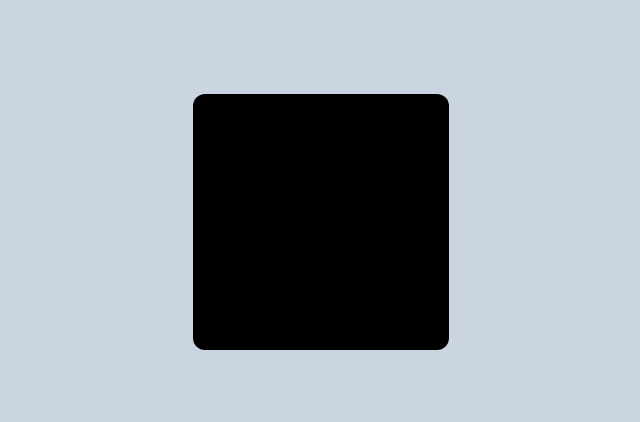
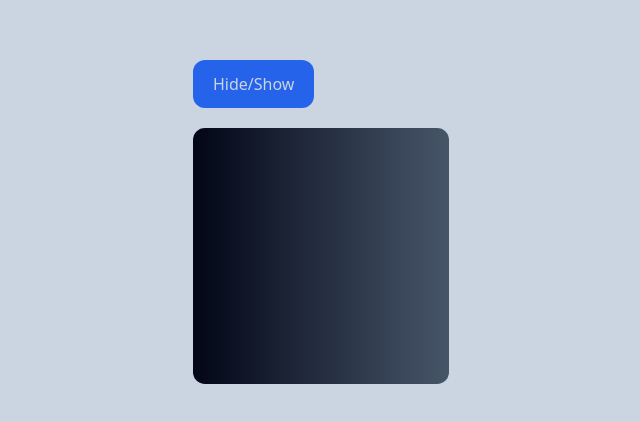
Before and after one commit to lukemelnik/framermotiontut, a React (Vite) app: page / in a window 1280 px wide. Shown: the part 178-600 px from the top of the page, without its empty margins (15-655 px from the left). Built offline with nearby package versions, Linux system fonts and the light colour scheme.

Commit message:
add hide/show button

```diff
--- a/src/components/basics-of-motion.tsx
+++ b/src/components/basics-of-motion.tsx
@@ -1,5 +1,25 @@
 import { motion } from "framer-motion";
+import { useState } from "react";
 
 export default function BasicsOfMotion() {
-  return <div className="bg-black w-64 h-64 rounded-xl"></div>;
+  const [isVisible, setIsVisible] = useState(true);
+  return (
+    <div>
+      <button
+        className="bg-blue-600 mb-5 text-slate-300 px-5 py-3 rounded-xl"
+        onClick={() => setIsVisible(!isVisible)}
+      >
+        Hide/Show
+      </button>
+      {isVisible && (
+        <motion.div
+          className="bg-gradient-to-r from-slate-600 to-slate-950 w-64 h-64 rounded-xl"
+          initial={{ rotate: "0deg" }}
+          animate={{ rotate: "180deg" }}
+          exit={{ rotate: "0deg" }}
+          transition={{ duration: 2, ease: "backInOut" }}
+        ></motion.div>
+      )}
+    </div>
+  );
 }
```
